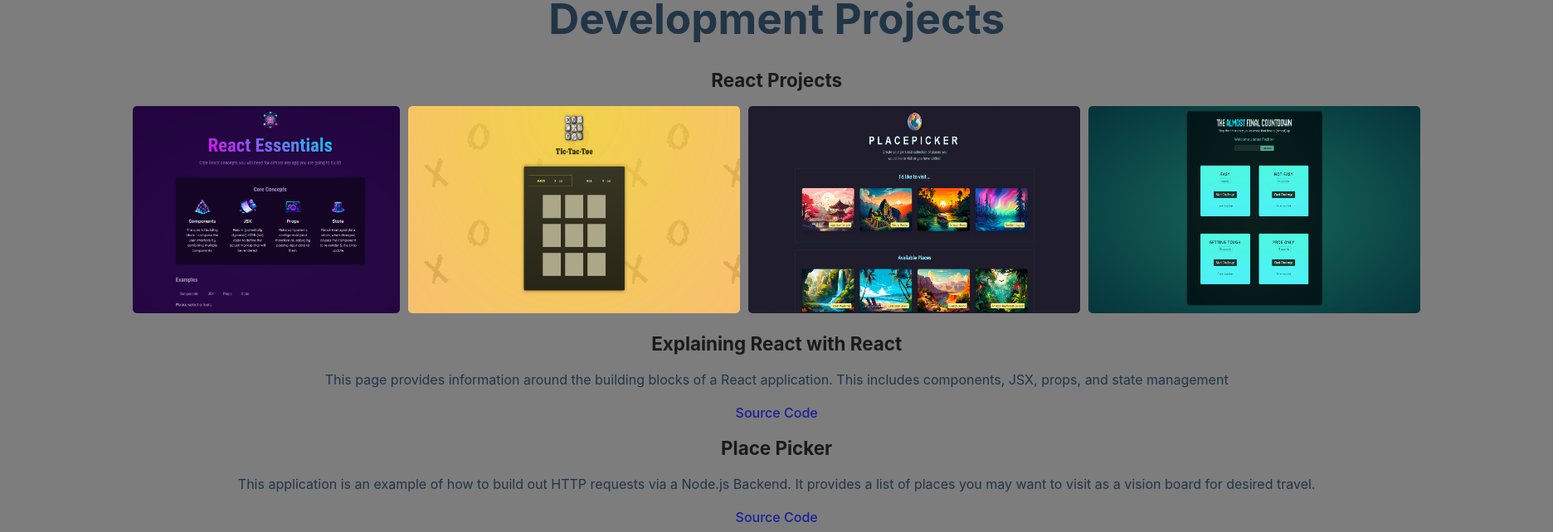
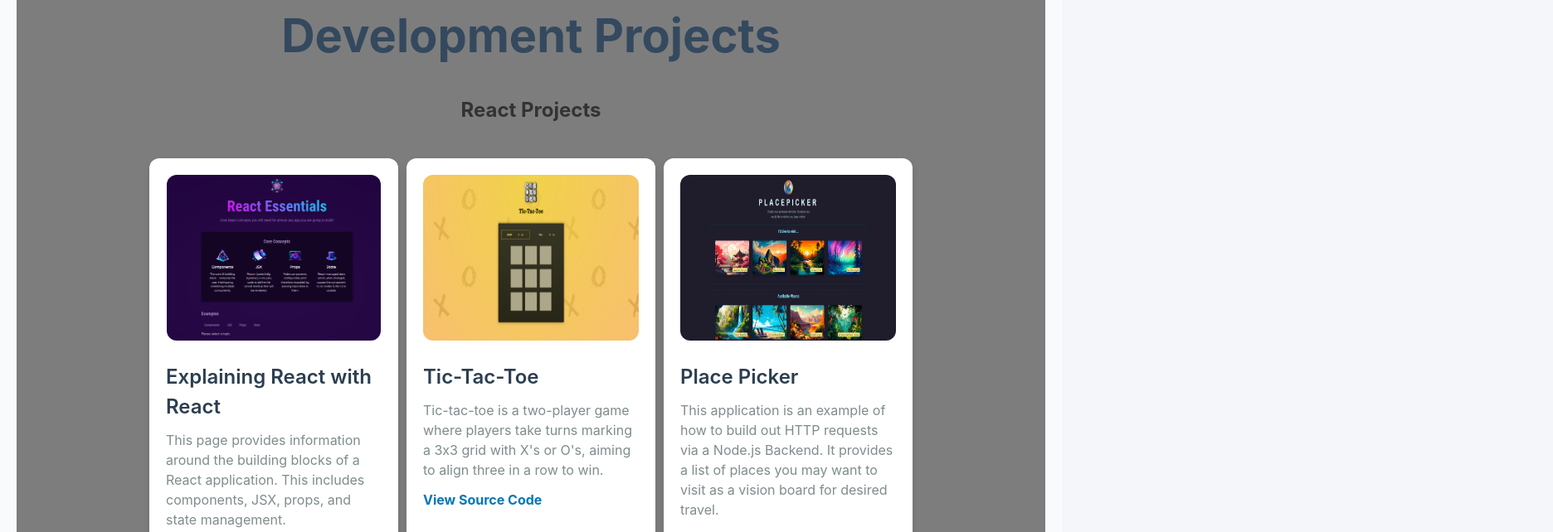
Before and after one commit to jafechter/JamesFechter_React_Portfolio, a React (Vite) app: page / in a window 1280 px wide. Shown: the part 574-1216 px from the top of the page at 83% size, 1872 px wide, since content can reach past the window. Built offline with nearby package versions, Linux system fonts and the light colour scheme.

Commit message:
fifth commit today

```diff
--- a/src/components/DevContent.jsx
+++ b/src/components/DevContent.jsx
@@ -1,66 +1,161 @@
-import JSDataContainer from "./JSDataContainer";
-import ReactDataContainer from "./ReactDataContainer";
 import IMG from "../assets/PigGame.PNG";
 import IMG2 from "../assets/GuessMyNumber.PNG";
 import IMG3 from "../assets/DefiningReactDevelopment.PNG";
 import IMG4 from "../assets/PlacePicker.PNG";
 import IMG5 from "../assets/Refs and Portals.PNG";
 import IMG6 from "../assets/Tic-Tac-Toe.PNG";
-function DevContent() {
+
+const reactProjects = [
+  {
+    title: "Explaining React with React",
+    description:
+      "This page provides information around the building blocks of a React application. This includes components, JSX, props, and state management.",
+    image: IMG3,
+    link: "https://jafechter.github.io/Explaining_React_with_React/",
+    source:
+      "https://github.com/jafechter/Explaining_React_with_React/tree/master",
+  },
+  {
+    title: "Tic-Tac-Toe",
+    description:
+      "Tic-tac-toe is a two-player game where players take turns marking a 3x3 grid with X's or O's, aiming to align three in a row to win.",
+    image: IMG6,
+    link: "https://jafechter.github.io/Tic_Tac_Toe/",
+    source: "https://github.com/jafechter/Tic_Tac_Toe/tree/master",
+  },
+  {
+    title: "Place Picker",
+    description:
+      "This application is an example of how to build out HTTP requests via a Node.js Backend. It provides a list of places you may want to visit as a vision board for desired travel.",
+    image: IMG4,
+    link: "https://jafechter.github.io/HTTP_Request_Locations/",
+    source: "https://github.com/jafechter/HTTP_Request_Locations/tree/master",
+  },
+  {
+    title: "Countdown Game",
+    description: "Choose your challenge level and get as close as you can.",
+    image: IMG5,
+    link: "https://jafechter.github.io/Refs_and_Portals/",
+    source: "https://github.com/jafechter/Refs_and_Portals/tree/master",
+  },
+];
+
+const jsProjects = [
+  {
+    title: "Pig Game",
+    description:
+      "Utilizing a random number generator from 1 to 6, roll a die and the first to 20 wins the game! If you get a 1 before you hold your points, you will lose all of them and forfeit your turn.",
+    image: IMG,
+    link: "https://jafechter.github.io/JavaScript-PigGame-Project/",
+    source: "https://github.com/jafechter/JavaScript-PigGame-Project",
+  },
+  {
+    title: "Guess My Number",
+    description:
+      "Guess a number between 1 and 20. Guess correctly and get the highest score possible (20)! With each wrong answer, you lose a point. Don't worry—there are hints to help!",
+    image: IMG2,
+    link: "https://jafechter.github.io/JavaScript-GuessMyNumber/",
+    source: "https://github.com/jafechter/JavaScript-GuessMyNumber",
+  },
+];
+
+const DevContent = () => {
+  const renderProjects = (projects) =>
+    projects.map((project, index) => (
+      <div key={index} className="project-item">
+        <a href={project.link} target="_blank" rel="noopener noreferrer">
+          <img src={project.image} alt={project.title} />
+        </a>
+        <div className="project-details">
+          <h3>{project.title}</h3>
+          <p>{project.description}</p>
+          <a
+            href={project.source}
+            target="_blank"
+            rel="noopener noreferrer"
+            className="source-link"
+          >
+            View Source Code
+          </a>
+        </div>
+      </div>
+    ));
+
   return (
     <>
       <h2>React Projects</h2>
-      <div className="project-images">
-        <a
-          href="https://jafechter.github.io/Explaining_React_with_React/"
-          target="_blank"
-          rel="noopener noreferrer"
-        >
-          <img src={IMG3} alt="Explaining React with React" />
-        </a>
-        <a
-          href="https://jafechter.github.io/Tic_Tac_Toe/"
-          target="_blank"
-          rel="noopener noreferrer"
-        >
-          <img src={IMG6} alt="Tic-Tac-Toe" />
-        </a>
-        <a
-          href="https://jafechter.github.io/HTTP_Request_Locations/"
-          target="_blank"
-          rel="noopener noreferrer"
-        >
-          <img src={IMG4} alt="HTTP Request Place Picker" />
-        </a>
-        <a
-          href="https://jafechter.github.io/Refs_and_Portals/"
-          target="_blank"
-          rel="noopener noreferrer"
-        >
-          <img src={IMG5} alt="Countdown Game" />
-        </a>
-      </div>
-      <ReactDataContainer />
+      <div className="project-grid">{renderProjects(reactProjects)}</div>
       <h2>JavaScript Projects</h2>
-      <div className="project-images">
-        <a
-          href="https://jafechter.github.io/JavaScript-PigGame-Project/"
-          target="_blank"
-          rel="noopener noreferrer"
-        >
-          <img src={IMG} alt="Pig Game" />
-        </a>
-        <a
-          href="https://jafechter.github.io/JavaScript-GuessMyNumber/"
-          target="_blank"
-          rel="noopener noreferrer"
-        >
-          <img src={IMG2} alt="Guess My Number" />
-        </a>
-      </div>
-      <JSDataContainer />
+      <div className="project-grid">{renderProjects(jsProjects)}</div>
     </>
   );
-}
+};
 
 export default DevContent;
+
+// import JSDataContainer from "./JSDataContainer";
+// import ReactDataContainer from "./ReactDataContainer";
+// import IMG from "../assets/PigGame.PNG";
+// import IMG2 from "../assets/GuessMyNumber.PNG";
+// import IMG3 from "../assets/DefiningReactDevelopment.PNG";
+// import IMG4 from "../assets/PlacePicker.PNG";
+// import IMG5 from "../assets/Refs and Portals.PNG";
+// import IMG6 from "../assets/Tic-Tac-Toe.PNG";
+// function DevContent() {
+//   return (
+//     <>
+//       <h2>React Projects</h2>
+//       <div className="project-images">
+//         <a
+//           href="https://jafechter.github.io/Explaining_React_with_React/"
+//           target="_blank"
+//           rel="noopener noreferrer"
+//         >
+//           <img src={IMG3} alt="Explaining React with React" />
+//         </a>
+//         <a
+//           href="https://jafechter.github.io/Tic_Tac_Toe/"
+//           target="_blank"
+//           rel="noopener noreferrer"
+//         >
+//           <img src={IMG6} alt="Tic-Tac-Toe" />
+//         </a>
+//         <a
+//           href="https://jafechter.github.io/HTTP_Request_Locations/"
+//           target="_blank"
+//           rel="noopener noreferrer"
+//         >
+//           <img src={IMG4} alt="HTTP Request Place Picker" />
+//         </a>
+//         <a
+//           href="https://jafechter.github.io/Refs_and_Portals/"
+//           target="_blank"
+//           rel="noopener noreferrer"
+//         >
+//           <img src={IMG5} alt="Countdown Game" />
+//         </a>
+//       </div>
+//       <ReactDataContainer />
+//       <h2>JavaScript Projects</h2>
+//       <div className="project-images">
+//         <a
+//           href="https://jafechter.github.io/JavaScript-PigGame-Project/"
+//           target="_blank"
+//           rel="noopener noreferrer"
+//         >
+//           <img src={IMG} alt="Pig Game" />
+//         </a>
+//         <a
+//           href="https://jafechter.github.io/JavaScript-GuessMyNumber/"
+//           target="_blank"
+//           rel="noopener noreferrer"
+//         >
+//           <img src={IMG2} alt="Guess My Number" />
+//         </a>
+//       </div>
+//       <JSDataContainer />
+//     </>
+//   );
+// }
+
+// export default DevContent;
--- a/src/index.css
+++ b/src/index.css
@@ -1,4 +1,173 @@
 :root {
+  font-family: "Inter", system-ui, Avenir, Helvetica, Arial, sans-serif;
+  line-height: 1.5;
+  font-weight: 400;
+
+  color-scheme: light dark;
+  color: rgba(255, 255, 255, 0.87);
+  background-color: #f4f6f9;
+
+  font-synthesis: none;
+  text-rendering: optimizeLegibility;
+  -webkit-font-smoothing: antialiased;
+  -moz-osx-font-smoothing: grayscale;
+}
+
+a {
+  font-weight: 500;
+  color: #0077b6; /* Calm blue color for links */
+  text-decoration: inherit;
+  transition: color 0.3s ease;
+}
+a:hover {
+  color: #023e8a; /* Darker blue on hover */
+  text-decoration: underline;
+}
+
+body {
+  margin: 0;
+  display: flex;
+  flex-direction: column;
+  justify-content: center;
+  min-width: 320px;
+  min-height: 100vh;
+  background-color: #f9fafb;
+  font-size: 16px;
+  color: #333; /* Neutral dark gray for text */
+  padding: 20px;
+}
+
+h1 {
+  font-size: 3.5rem;
+  line-height: 1.2;
+  text-align: center;
+  color: #34495e; /* Professional muted dark gray */
+  margin-top: 30px;
+  font-weight: 700;
+}
+
+button {
+  border-radius: 12px;
+  border: 2px solid transparent;
+  padding: 12px 24px;
+  font-size: 1.1rem;
+  font-weight: 500;
+  font-family: inherit;
+  background-color: #4e5b6e; /* Professional, muted color */
+  cursor: pointer;
+  color: white;
+  transition: all 0.3s ease;
+}
+button:hover {
+  border-color: #0077b6; /* Calm blue border on hover */
+  background-color: #0077b6;
+  color: #fff;
+}
+
+.project-grid {
+  display: grid;
+  grid-template-columns: repeat(auto-fit, minmax(300px, 1fr));
+  gap: 10px;
+  margin: 40px 0;
+}
+
+.project-item {
+  display: flex;
+  flex-direction: column;
+  align-items: center;
+  text-align: center;
+  border-radius: 16px;
+  padding: 20px;
+  background: #ffffff;
+  box-shadow: 0 4px 8px rgba(0, 0, 0, 0.1);
+  transition: transform 0.3s ease, box-shadow 0.3s ease;
+  overflow: hidden;
+}
+
+.project-item:hover {
+  transform: translateY(-8px); /* Slight lift on hover */
+  box-shadow: 0 12px 20px rgba(0, 0, 0, 0.1);
+}
+
+.project-item img {
+  width: 100%;
+  max-width: 400px;
+  height: 200px;
+  border-radius: 12px;
+  margin-bottom: 20px;
+  transition: transform 0.3s ease;
+}
+
+.project-item img:hover {
+  transform: scale(1.05);
+}
+
+.project-details {
+  text-align: left;
+  width: 100%;
+}
+
+.project-details h3 {
+  font-size: 1.5rem;
+  margin: 0 0 10px 0;
+  font-weight: 600;
+  color: #2c3e50; /* Dark gray for titles */
+}
+
+.project-details p {
+  margin: 0 0 12px 0;
+  font-size: 1rem;
+  color: #7f8c8d; /* Softer muted gray for descriptions */
+}
+
+.source-link {
+  color: #0077b6;
+  font-weight: bold;
+  transition: color 0.3s ease;
+}
+
+.source-link:hover {
+  color: #023e8a; /* Darker blue for source link hover */
+}
+
+.project-item {
+  background: #ffffff;
+  box-shadow: 0 4px 8px rgba(0, 0, 0, 0.1);
+  border-radius: 12px;
+  padding: 20px;
+  transition: all 0.3s ease;
+}
+
+.project-item:hover {
+  transform: translateY(-5px);
+  box-shadow: 0 8px 20px rgba(0, 0, 0, 0.12);
+}
+
+@media (prefers-color-scheme: dark) {
+  :root {
+    background-color: #121212;
+    color: rgba(255, 255, 255, 0.9);
+  }
+
+  a:hover {
+    color: #89c4f4;
+  }
+
+  .project-item {
+    background: #2d2d2d;
+    box-shadow: 0 4px 8px rgba(0, 0, 0, 0.2);
+  }
+
+  .project-details p {
+    color: #c2c6c9;
+  }
+
+  .source-link {
+    color: #4f87c5;
+  }
+}
+
+/* :root {
   font-family: Inter, system-ui, Avenir, Helvetica, Arial, sans-serif;
   line-height: 1.5;
   font-weight: 400;
@@ -35,12 +204,6 @@ h1 {
   line-height: 1.1;
 }
 
-h2 {
-  font-size: 1.4em;
-  line-height: 1.1;
-  color: #1a1a1a;
-}
-
 button {
   border-radius: 8px;
   border: 1px solid transparent;
@@ -60,16 +223,58 @@ button:focus-visible {
   outline: 4px auto -webkit-focus-ring-color;
 }
 
-.project-images {
-  display: flex;
-  justify-content: center;
-  gap: 10px;
+.project-grid {
+  display: grid;
+  grid-template-columns: repeat(auto-fit, minmax(400px, 1fr));
+  gap: 20px;
+  margin: 20px 0;
 }
 
-.project-images img {
-  max-width: 400px; /* Adjust size as needed */
-  height: 250px; /* Maintain aspect ratio */
-  border-radius: 5px;
+.project-item {
+  display: flex;
+  flex-direction: column;
+  align-items: center;
+  text-align: center;
+  border: 1px solid #ddd;
+  border-radius: 8px;
+  padding: 16px;
+  background-color: #f9f9f9;
+  box-shadow: 0 2px 8px rgba(0, 0, 0, 0.1);
+}
+
+.project-item img {
+  width: 400px;
+  height: 250px;
+  border-radius: 8px;
+  margin-bottom: 16px;
+  transition: transform 0.3s ease;
+}
+
+.project-item img:hover {
+  transform: scale(1.05);
+}
+
+.project-details {
+  text-align: left;
+}
+
+.project-details h3 {
+  font-size: 1.2rem;
+  margin: 0 0 8px 0;
+}
+
+.project-details p {
+  margin: 0 0 12px 0;
+}
+
+.source-link {
+  color: #007bff;
+  text-decoration: none;
+  font-weight: bold;
+}
+
+.source-link:hover {
+  text-decoration: underline;
 }
 
 @media (prefers-color-scheme: light) {
@@ -83,4 +288,4 @@ button:focus-visible {
   button {
     background-color: #f9f9f9;
   }
-}
+} */
```
